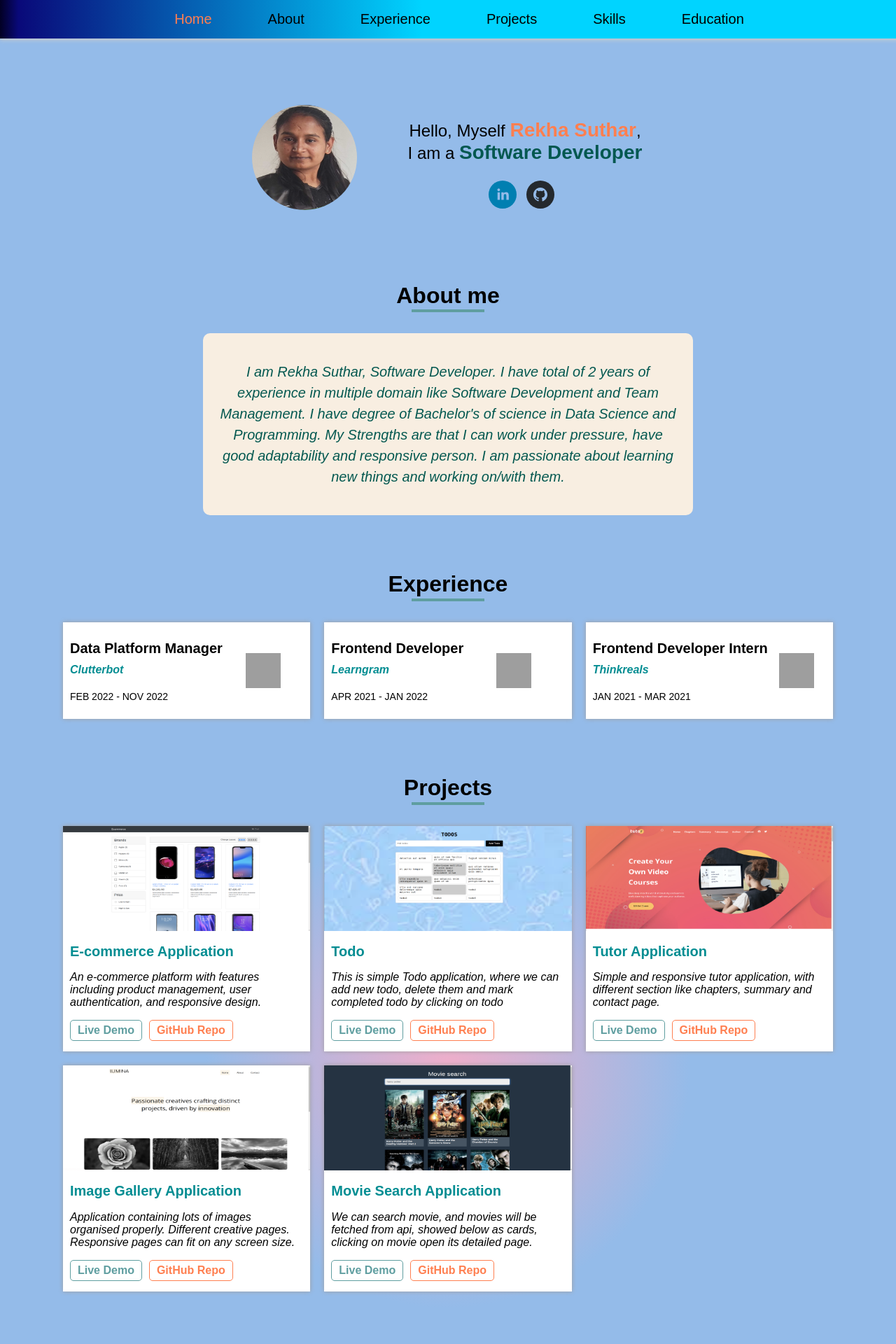
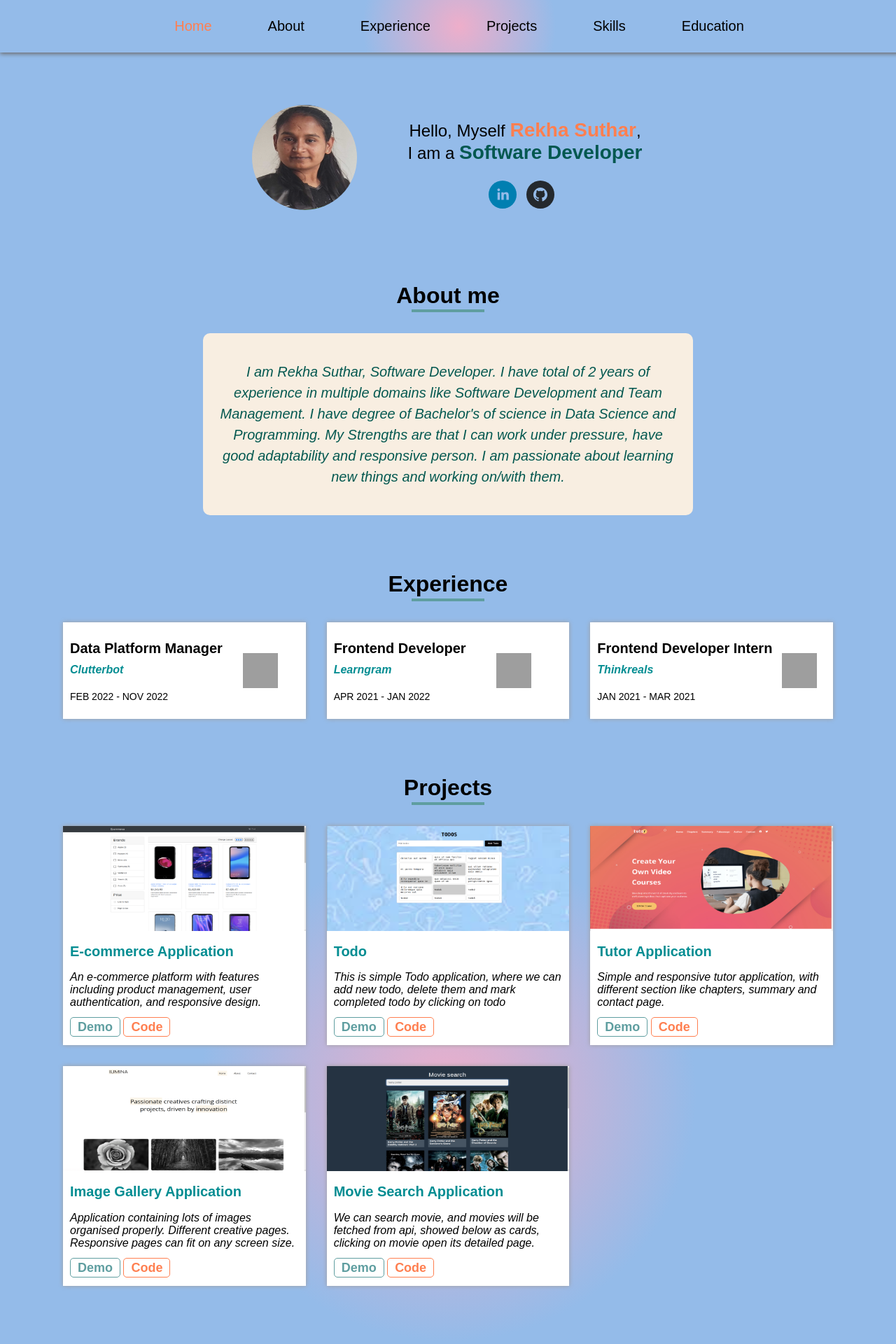
Before and after one commit to rekha0suthar/rekha-portfolio, a React (Create React App) app: page / in a window 1280 px wide. Shown: the top 1920 px of the page at 70% size. Built offline with nearby package versions, Linux system fonts and the light colour scheme; grey boxes are pictures that could not be loaded.

Commit message:
minor changes

```diff
--- a/src/App.css
+++ b/src/App.css
@@ -21,31 +21,42 @@ body {
 }
 
 .navbar {
-  background: rgb(2, 0, 36);
-  background: linear-gradient(
-    90deg,
-    rgba(2, 0, 36, 1) 0%,
-    rgba(9, 9, 121, 1) 2%,
-    rgba(0, 212, 255, 1) 46%
+  background: rgb(238, 174, 202);
+  background: radial-gradient(
+    circle,
+    rgba(238, 174, 202, 1) 0%,
+    rgba(148, 187, 233, 1) 21%
   );
-  box-shadow: 0px 2px 6px #ccc;
+  box-shadow: 0px 2px 6px #6b6a6a;
   padding: 1em;
   position: fixed;
   top: 0;
   width: 100%;
   z-index: 1000;
+  /* display: flex;
+  justify-content: space-between; */
 }
 
-.navbar .nav-item {
+.navbar div {
+  padding: 10px 20px;
+}
+
+/* .navbar img {
+  width: 40px;
+  height: 40px;
+  border-radius: 50%;
+} */
+
+.nav-item {
   color: #000;
   text-decoration: none;
-  padding: 10px 40px;
+  padding: 20px 40px;
   font-size: 20px;
   font-weight: 500;
   cursor: pointer;
 }
 
-.navbar .active {
+.active {
   color: var(--coral-color);
   cursor: pointer;
 }
@@ -131,7 +142,7 @@ body {
 .skill-container {
   margin-bottom: 10px;
   display: grid;
-  gap: 20px;
+  gap: 30px;
   grid-template-columns: repeat(3, 1fr);
   max-width: 100%;
 }
@@ -140,6 +151,13 @@ body {
 .project-header {
   background-color: white;
   box-shadow: 0px 0px 6px #a09e9e;
+  transition: 1s;
+}
+
+.detail-header:hover,
+.project-header:hover {
+  transform: scale(1.1);
+  z-index: 2;
 }
 
 /* About Section */
@@ -155,6 +173,12 @@ body {
   color: var(--dark-cadetblue-color);
   padding: 40px 20px;
   border-radius: 10px;
+  transition: 1s;
+}
+
+.about-section div p:hover {
+  transform: scale(1.1);
+  z-index: 2;
 }
 
 /* Experience section */
@@ -232,35 +256,32 @@ ul {
   font-weight: bold;
 }
 
+.live-btn,
+.repo-btn {
+  padding: 3px 10px;
+  border-radius: 5px;
+  text-decoration: none;
+  font-size: 18px;
+  font-weight: bold;
+}
+
 .live-btn {
   border: 1px solid var(--cadetblue-color);
-}
-
-.live-btn a {
   color: var(--cadetblue-color);
 }
 
 .repo-btn {
   border: 1px solid var(--coral-color);
-}
-
-.repo-btn a {
   color: var(--coral-color);
 }
 
 .live-btn:hover {
   background-color: var(--cadetblue-color);
-}
-
-.live-btn a:hover {
   color: white;
 }
 
 .repo-btn:hover {
   background-color: var(--coral-color);
-}
-
-.repo-btn a:hover {
   color: white;
 }
 
@@ -270,6 +291,12 @@ ul {
   background-color: rgba(204, 204, 204, 0.2);
   box-shadow: 0px 0px 6px #a09e9e;
   padding: 10px 20px;
+  transition: 1s;
+}
+
+.skill-wrapper:hover {
+  transform: scale(1.1);
+  z-index: 2;
 }
 
 .skill-details {
@@ -288,47 +315,32 @@ progress {
   width: 100%;
   border-radius: 10px;
   overflow: hidden;
-  background-color: rgb(197, 142, 105);
   cursor: pointer;
 }
 
 progress[value]::-webkit-progress-bar {
-  background-color: rgb(190, 186, 186);
+  background-color: lightgrey;
 }
 
 progress[value]::-webkit-progress-value {
   border-top-right-radius: 10px;
   border-bottom-right-radius: 10px;
-  background-image: linear-gradient(
-    45deg,
-    #f06881 25%,
-    #6d7478 25%,
-    #6d7478 50%,
-    #f06881 50%,
-    #f06881 75%,
-    #6d7478 75%,
-    #6d7478 100%
-  );
+  background-color: rgb(78, 132, 233);
   background-size: 56.57px 56.57px;
 }
 
 progress[value]::-moz-progress-bar {
   border-top-right-radius: 10px;
   border-bottom-right-radius: 10px;
-  background-image: linear-gradient(
-    45deg,
-    #f06881 25%,
-    #6d7478 25%,
-    #6d7478 50%,
-    #f06881 50%,
-    #f06881 75%,
-    #6d7478 75%,
-    #6d7478 100%
-  );
+  background-color: gray;
   background-size: 56.57px 56.57px;
 }
 
 /* Education Section */
+
+.education-section {
+  margin-bottom: 100px;
+}
 
 .education-details {
   background-color: rgb(218, 227, 240);
@@ -336,7 +348,8 @@ progress[value]::-moz-progress-bar {
   padding: 20px;
   display: grid;
   grid-template-columns: repeat(1, 1fr);
-  max-width: 100%;
+  max-width: 80%;
+  margin: auto;
 }
 
 .education-projects div div {
@@ -351,8 +364,8 @@ progress[value]::-moz-progress-bar {
 }
 
 .education-projects ul li {
-  font-size: 16px;
-  line-height: 1.7;
+  font-size: 18px;
+  line-height: 1.8;
 }
 
 @media screen and (max-width: 900px) {
--- a/src/components/About.js
+++ b/src/components/About.js
@@ -8,7 +8,7 @@ const About = () => {
         <hr />
         <p>
           I am Rekha Suthar, Software Developer. I have total of 2 years of
-          experience in multiple domain like Software Development and Team
+          experience in multiple domains like Software Development and Team
           Management. I have degree of Bachelor's of science in Data Science and
           Programming. My Strengths are that I can work under pressure, have
           good adaptability and responsive person. I am passionate about
--- a/src/components/Education.js
+++ b/src/components/Education.js
@@ -24,17 +24,17 @@ const Education = () => {
         <h2>BSc in Data Science and Programming</h2>
         <p>India Institute of Technology, Madras</p>
         <div className="education-projects">
-          {projects.map((project) => {
+          {projects.map((project, idx) => {
             return (
-              <div>
+              <div key={idx}>
                 <div>
                   {project.projectName} - {project.projectTitle}
                 </div>
                 <br />
-                <a href={project.link}>Github Repo</a>
-                <ul>
+                <a href={project.link}>Code</a>
+                <ul key={project.projectTitle}>
                   {project.projectDesc.map((item) => {
-                    return <li>{item}</li>;
+                    return <li key={item}>{item}</li>;
                   })}
                 </ul>
               </div>
--- a/src/components/Experience.js
+++ b/src/components/Experience.js
@@ -44,9 +44,9 @@ const Experience = () => {
       <hr />
 
       <div className="experience-detail">
-        {experiences.map((experience) => {
+        {experiences.map((experience, idx) => {
           return (
-            <div className="detail-header">
+            <div className="detail-header" key={idx}>
               <span>
                 <h2>{experience.title}</h2>
                 <h4>{experience.companyName}</h4>
--- a/src/components/Home.js
+++ b/src/components/Home.js
@@ -14,8 +14,11 @@ const Home = () => {
           <strong className="title">Software Developer</strong>
         </p>
         <div className="socila-icon">
-          <SocialIcon url="https://www.linkedin.com/in/rekha0suthar/" />{' '}
-          <SocialIcon url="https://github.com/rekha0suthar/" />
+          <SocialIcon
+            url="https://www.linkedin.com/in/rekha0suthar/"
+            target="_blank"
+          />{' '}
+          <SocialIcon url="https://github.com/rekha0suthar/" target="_blank" />
         </div>
       </div>
     </div>
--- a/src/components/Navbar.js
+++ b/src/components/Navbar.js
@@ -31,6 +31,7 @@ const navList = [
 const Navbar = () => {
   return (
     <div className="navbar">
+      <div>
         {navList.map((navItem) => {
           return (
             <Link
@@ -40,13 +41,14 @@ const Navbar = () => {
               duration={1000}
               className="nav-item"
               activeClass="active"
-            offset={-150}
+              offset={-300}
             >
               {navItem.title}
             </Link>
           );
         })}
       </div>
+    </div>
   );
 };
 
--- a/src/components/Projects.js
+++ b/src/components/Projects.js
@@ -62,32 +62,30 @@ const Projects = () => {
       <h1>Projects</h1>
       <hr />
       <div className="projects-detail">
-        {projects.map((project) => {
+        {projects.map((project, idx) => {
           return (
-            <div className="project-header">
+            <div className="project-header" key={idx}>
               <img src={project.projectImage} alt="" />
               <hr />
               <div>
                 <h2>{project.projectName}</h2>
                 <p>{project.projectSummary}</p>
-                <button className="live-btn">
-                  <a
-                    href={project.projectDemoLink}
-                    target="_blank"
-                    rel="noreferrer"
-                  >
-                    Live Demo
-                  </a>
-                </button>
-                <button className="repo-btn">
                 <a
                   href={project.projectRepoLink}
                   target="_blank"
                   rel="noreferrer"
+                  className="live-btn"
                 >
-                    GitHub Repo
+                  Demo
+                </a>{' '}
+                <a
+                  href={project.projectRepoLink}
+                  target="_blank"
+                  rel="noreferrer"
+                  className="repo-btn"
+                >
+                  Code
                 </a>
-                </button>{' '}
               </div>
             </div>
           );
```
Also changed, not shown: public/logo512.png (deleted), 1 other file (tests, documents, lock files or other folders). Lines whose indentation alone changed are shown as unchanged.
